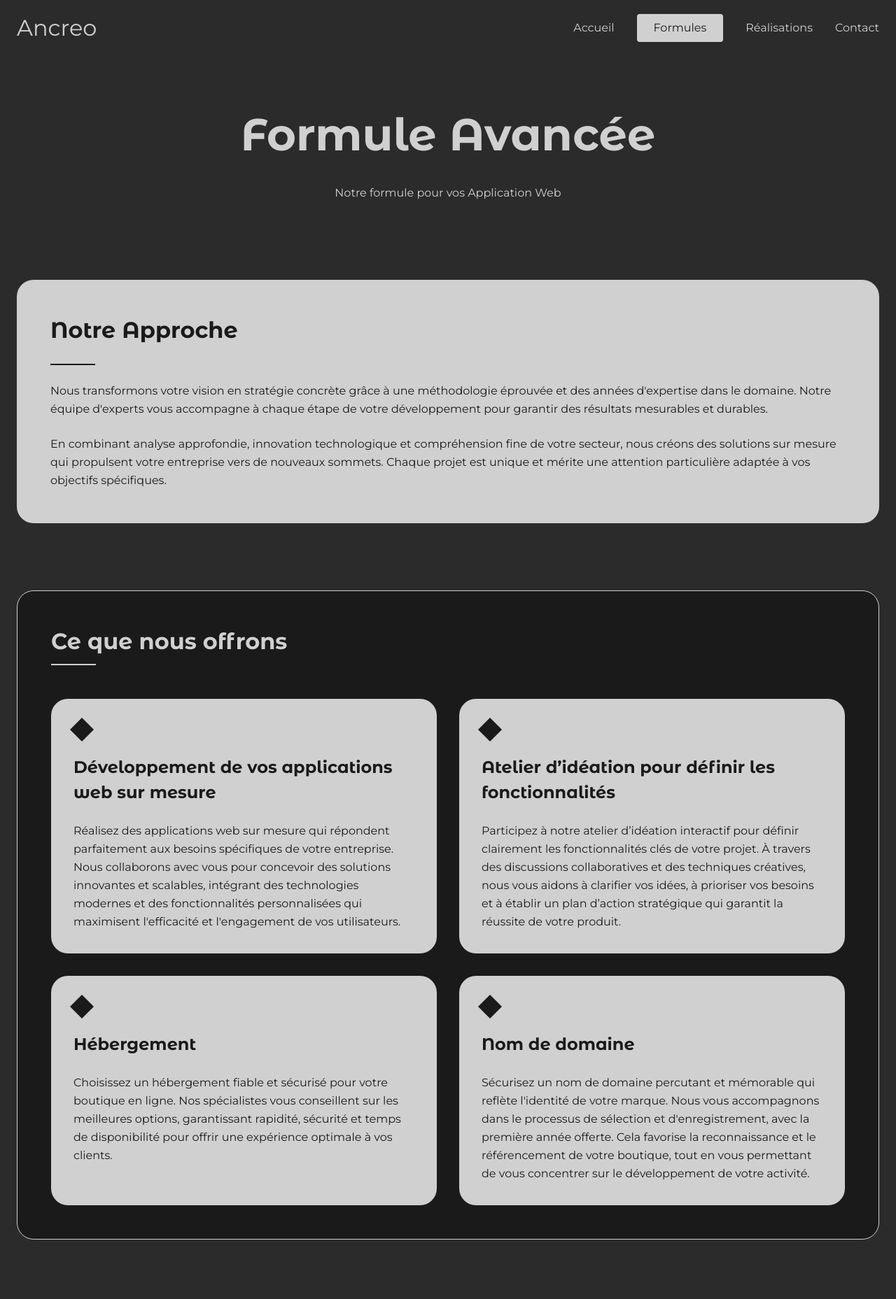
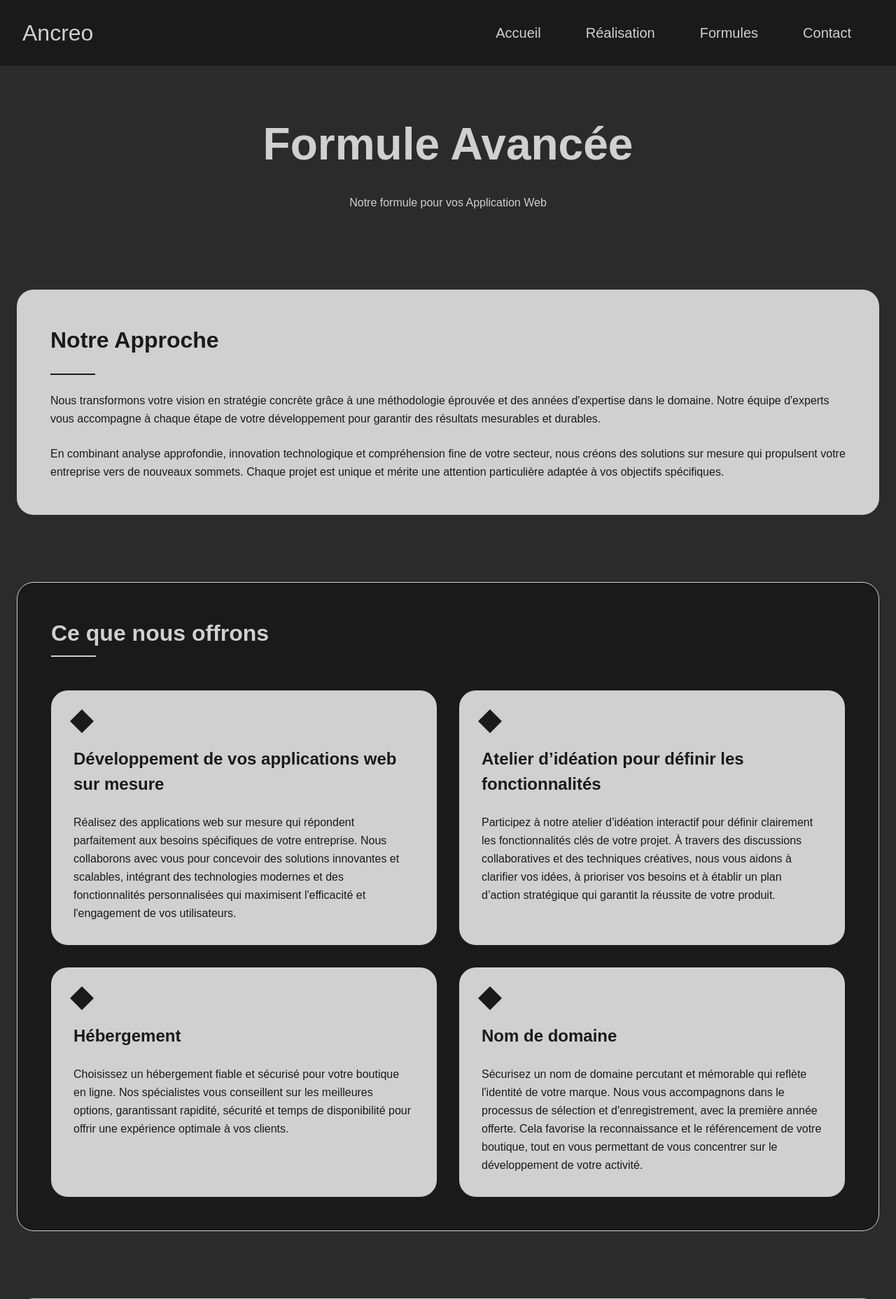
Before and after one commit to AKEFIS/ancreo, a PHP site: page /formules/formule-avancee.php in a window 1280 px wide. Shown: the top 1857 px of the page at 70% size. Run offline with PHP 8.4, Linux system fonts and the light colour scheme; style sheets or scripts are compiled from the project's sources; some libraries are stand-ins or nearby versions.

Commit message:
Fix: Sortir les formules de leurs dossier

```diff
--- a/src/formules/formule-avancee.php
+++ b/src/formule-avancee.php
@@ -1,33 +1,6 @@
-<!DOCTYPE html>
-<html lang="fr">
-
-<head>
-  <meta charset="UTF-8">
-  <meta name="viewport" content="width=device-width, initial-scale=1.0">
-  <title>Formule Avancée - Ancreo</title>
-  <link rel="stylesheet" href="../css/output.css">
-  <link
-    href="https://fonts.googleapis.com/css2?family=Montserrat+Alternates:ital,wght@0,100;0,200;0,300;0,400;0,500;0,600;0,700;0,800;0,900;1,100;1,200;1,300;1,400;1,500;1,600;1,700;1,800;1,900&family=Montserrat:ital,wght@0,100..900;1,100..900&display=swap"
-    rel="stylesheet" />
-  <script src="https://cdnjs.cloudflare.com/ajax/libs/gsap/3.12.2/gsap.min.js"></script>
-  <script src="https://cdnjs.cloudflare.com/ajax/libs/gsap/3.12.2/ScrollTrigger.min.js"></script>
-  <script src="../js/formules.js" defer></script>
-</head>
-
-<body class="bg-lightBlack text-gray">
-
-  <!-- Navigation -->
-  <nav class="px-6 py-4 sticky top-0 bg-lightBlack z-10">
-    <div class="max-w-7xl mx-auto flex justify-between items-center">
-      <div class="text32">Ancreo</div>
-      <div class="flex items-center gap-8">
-        <a href="#" class="text16 nav-link">Accueil</a>
-        <a href="#" class="text16 bg-gray rounded text-black px-6 py-2 nav-link-active">Formules</a>
-        <a href="#" class="text16 nav-link">Réalisations</a>
-        <a href="#" class="text16 nav-link">Contact</a>
-      </div>
-    </div>
-  </nav>
+<?php include('components/header.php'); ?>
+<title>Formule Avancée</title>
+<?php include('components/navbar.php'); ?>
 
   <!-- Hero Section -->
   <section class="py-16 px-6">
```
Also changed, not shown: src/formule-basique.php (renamed from src/formules/formule-basique.php), src/formule-globale.php (renamed from src/formules/formule-globale.php), src/formule-premium.php (renamed from src/formules/formule-premium.php), src/formules-autres.php (renamed from src/formules/formules-autres.php).
